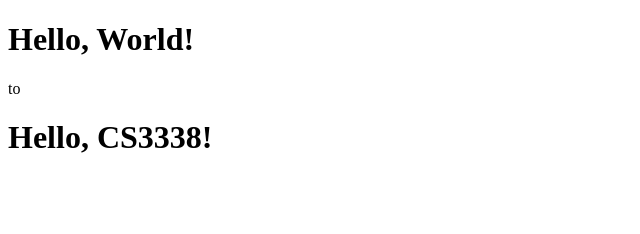
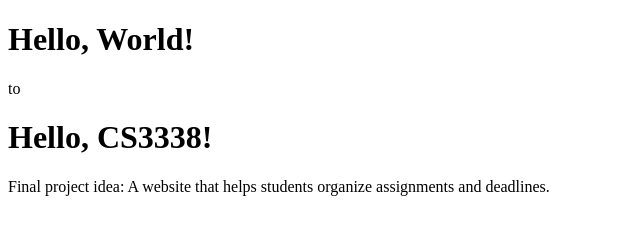
Before and after one commit to PrincessMora/CS3338-first-project, a plain HTML site: page index.html in a window 1280 px wide. Shown: the whole page, without its empty margins (0-640 px from the left). Drawn offline with Linux system fonts and the light colour scheme.

Commit message:
Add final project idea

```diff
--- a/index.html
+++ b/index.html
@@ -8,4 +8,5 @@
 <body>
     <h1>Hello, World!</h1> to <h1>Hello, CS3338!</h1>
 </body>
+<p>Final project idea: A website that helps students organize assignments and deadlines.</p>
 </html>
```
